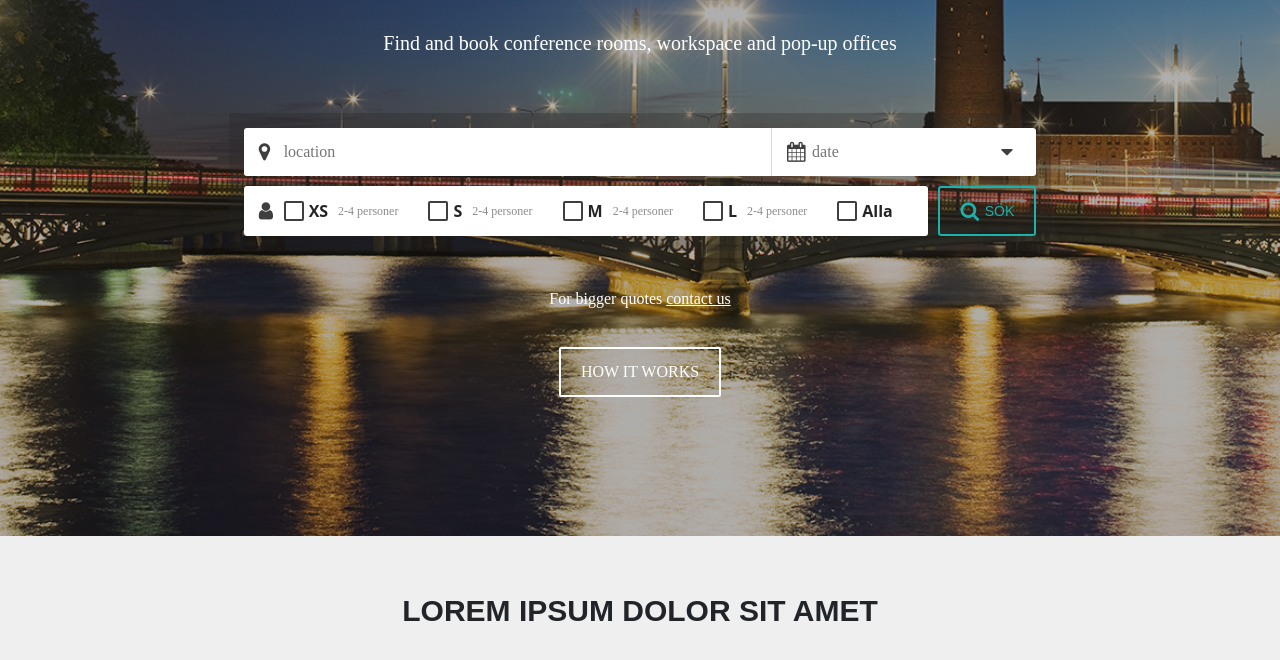
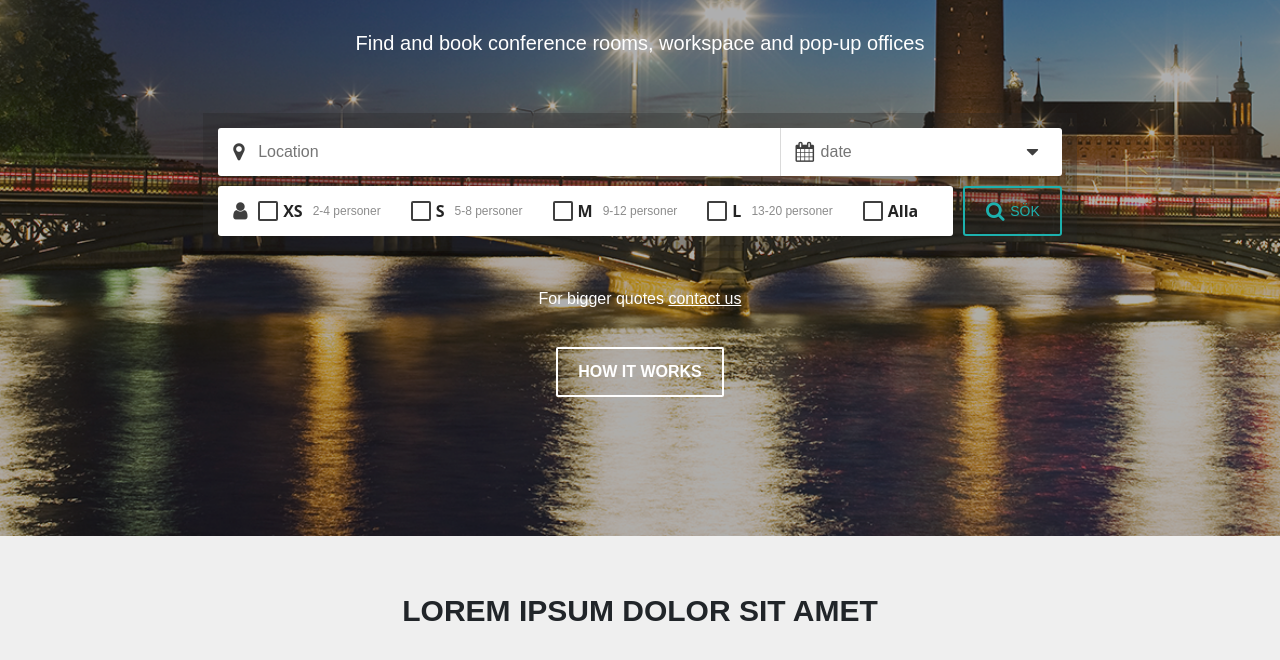
Before and after one commit to andrjuxa201185/test-task, a website: page app/html/index.html in a window 1280 px wide. Shown: the part 264-924 px from the top of the page. Drawn offline with Linux system fonts and the light colour scheme.

Commit message:
edit font family header location

```diff
--- a/app/html/index.html
+++ b/app/html/index.html
@@ -51,7 +51,7 @@
                     <div class="location-date d-flex">
                         <div class="location col-md-8 col-sm-6 d-flex align-items-center">
                             <i class="fa fa-map-marker" aria-hidden="true"></i>
-                            <input type="text" placeholder="location" id="location">
+                            <input type="text" placeholder="Location" id="location">
                         </div>
                         <div class="date col-md-4 col-sm-6 d-flex align-items-center">
                             <i class="fa fa-calendar" aria-hidden="true"></i>
@@ -69,15 +69,15 @@
                             </div>
                             <div class="radioBtn">
                                 <input type="radio" id="radio2" name="checkRoom">
-                                <label for="radio2" class="d-flex align-items-center"><span><i class="fa fa-check" aria-hidden="true"></i></span><b>S</b> 2-4 personer</label>
+                                <label for="radio2" class="d-flex align-items-center"><span><i class="fa fa-check" aria-hidden="true"></i></span><b>S</b> 5-8 personer</label>
                             </div>
                             <div class="radioBtn">
                                 <input type="radio" id="radio3" name="checkRoom">
-                                <label for="radio3" class="d-flex align-items-center"><span><i class="fa fa-check" aria-hidden="true"></i></span><b>M</b> 2-4 personer</label>
+                                <label for="radio3" class="d-flex align-items-center"><span><i class="fa fa-check" aria-hidden="true"></i></span><b>M</b> 9-12 personer</label>
                             </div>
                             <div class="radioBtn">
                                 <input type="radio" id="radio4" name="checkRoom">
-                                <label for="radio4" class="d-flex align-items-center"><span><i class="fa fa-check" aria-hidden="true"></i></span><b>L</b> 2-4 personer</label>
+                                <label for="radio4" class="d-flex align-items-center"><span><i class="fa fa-check" aria-hidden="true"></i></span><b>L</b> 13-20 personer</label>
                             </div>
                             <div class="radioBtn">
                                 <input type="radio" id="radio5" name="checkRoom">
--- a/app/style/_header.scss
+++ b/app/style/_header.scss
@@ -71,6 +71,7 @@ header {
        flex-grow: 1;
        .header-center {
            color: white;
+           font-family: 'Nexa Heavy',sans-serif;
            h1 {
                @include text(42, bold, 'Nexa Heavy');
                text-transform: uppercase;
@@ -79,6 +80,7 @@ header {
            p:first-of-type {
                 margin-top: 35px;
                 font-size: 20px;
+                @include text(20, inherit, 'Nexa Heavy');
            }
            .wrapper-form {
                padding: 15px;
@@ -199,6 +201,7 @@ header {
                padding: 15px 20px;
                text-transform: uppercase;
                color: white;
+               font-weight: bold;
                border: solid 2px white;
                border-radius: 2px;
                background-color: transparent;
```
Also changed, not shown: app/style/css.css, build/html/index.html, build/style/css.css.
